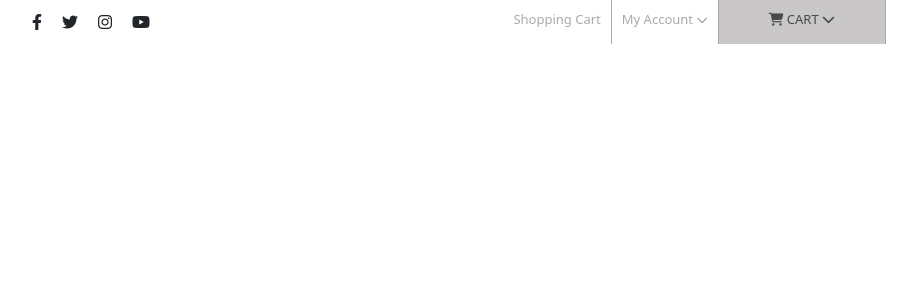
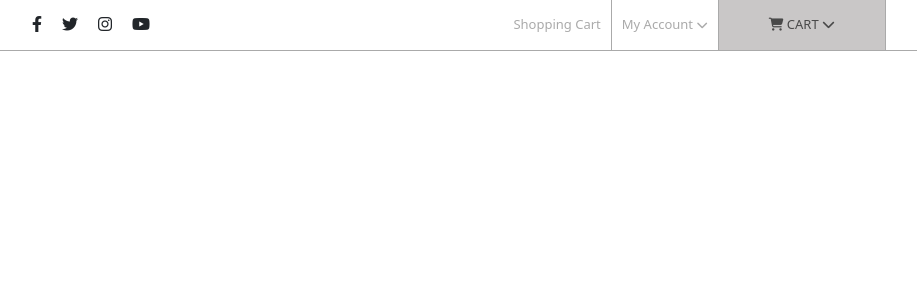
Before and after one commit to Titho93/proj-html-vuejs, a Vue app: page / in a window 1280 px wide. Shown: the top 300 px of the page, without its empty margins (202-1119 px from the left). Built offline with nearby package versions, Linux system fonts and the light colour scheme.

Commit message:
[fix]header up

```diff
--- a/src/components/Header.vue
+++ b/src/components/Header.vue
@@ -15,19 +15,21 @@ export default {
 
 <template>
 
-  <div class="container-bt">
+  <div class="container-tb">
 
     <Headertop />
-    <Headerbottom />
 
   </div>
+
+  <Headerbottom />
+
 </template>
 
-<style lang="scss">
+<style lang="scss" scoped>
 
-.container-bt {
-  width: 70%;
-  margin: 0 auto;
+ .container-tb {
+  width: 100%;
+  border-bottom: 1px solid #AAAAAA;
 }
 
 
--- a/src/components/partials/Headerbottom.vue
+++ b/src/components/partials/Headerbottom.vue
@@ -8,6 +8,7 @@ export default {
 
 <template>
 
+
 </template>
 
 <style lang="scss">
--- a/src/components/partials/Headertop.vue
+++ b/src/components/partials/Headertop.vue
@@ -8,6 +8,7 @@ export default {
 
 <template>
 
+  <div class="container-bt">
 
     <div class="nav">
 
@@ -28,7 +29,7 @@ export default {
         </ul>
       </div>
     </div>
-
+  </div>
 
 
 
@@ -36,13 +37,18 @@ export default {
 
 <style lang="scss" scoped>
 
+.container-bt {
+  width: 70%;
+  margin: 0 auto;
+}
 .nav {
+  height: 50px;
   display: flex;
   .social {
     width: 50%;
     ul {
       li {
-        padding: 10px;
+        padding: 12px 10px;
       }
     }
   }
@@ -62,7 +68,7 @@ export default {
 
 .cart {
   color: #494949;
-  padding: 10px 50px;
+  padding: 15px 50px;
   background-color: #c9c7c7;
 }
 
@@ -72,7 +78,7 @@ ul {
 }
 
 li {
-  padding: 10px;
+  padding: 15px 10px;
 }
 
 </style>
```
